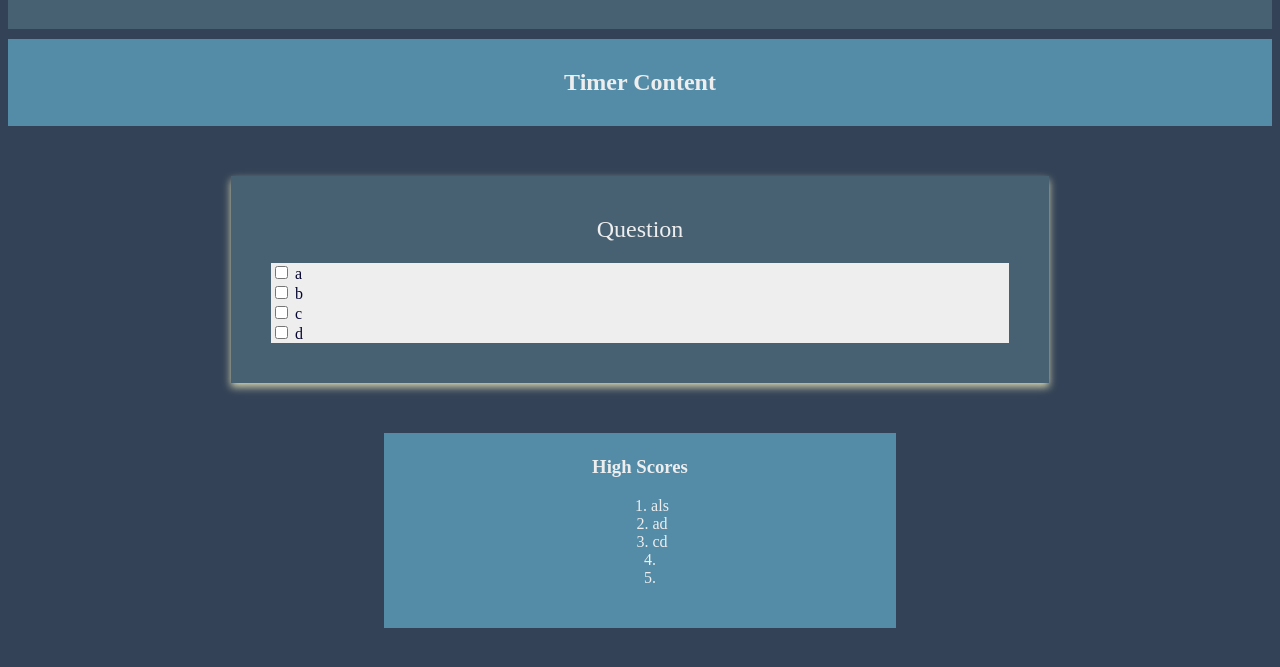
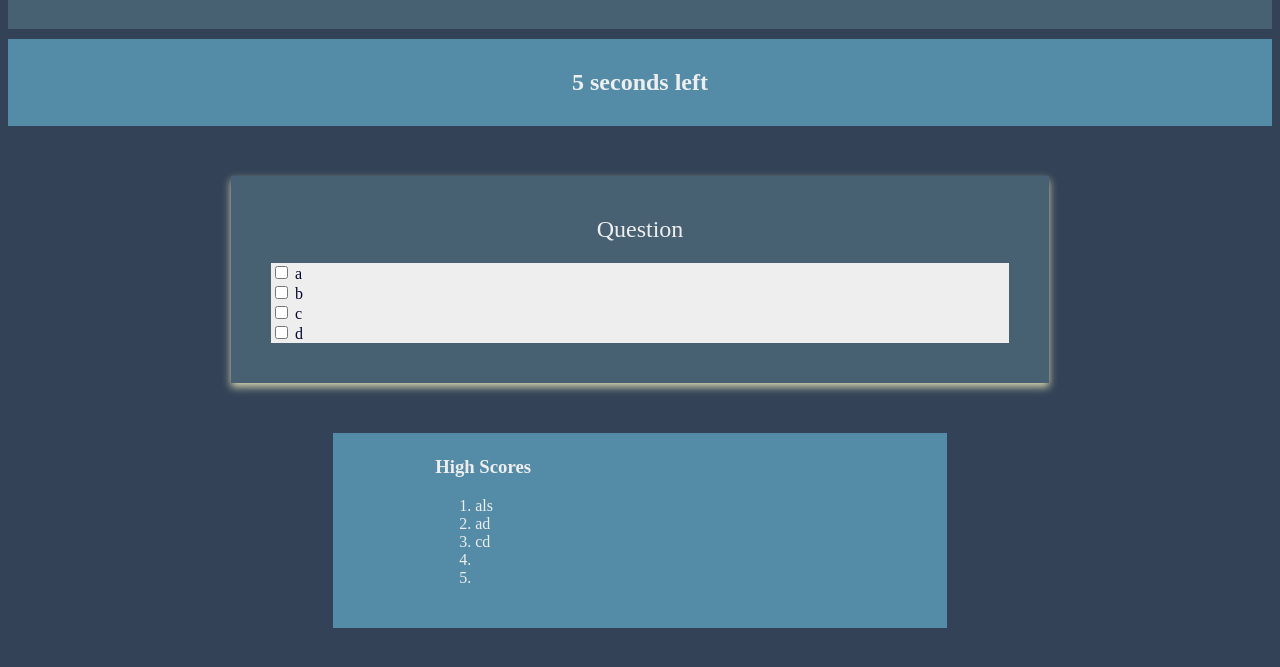
Before and after one commit to AndiS90/Javascript-Quiz, a plain HTML site: page index.html in a window 1280 px wide. Shown: the part 79-746 px from the top of the page. Drawn offline with Linux system fonts and the light colour scheme.

Commit message:
started js and linked it

```diff
--- /dev/null
+++ b/assets/script.js
@@ -0,0 +1,25 @@
+var timeElmnt = document.querySelector(".timer");
+
+var secondsLeft = 10;
+
+function setTime() {
+    // Sets interval in variable
+    var timerInterval = setInterval(function() {
+      secondsLeft--;
+      var pluralChar = secondsLeft > 1 ? "s" : "";
+      timeElmnt.textContent = secondsLeft + " second" +pluralChar+ " left";
+
+      if(secondsLeft === 0) {
+        // Stops execution of action at set interval
+        clearInterval(timerInterval);
+        // Calls function to create and append image
+        sendMessage();
+         }
+
+    }, 1000);
+  }
+
+  function sendMessage() {
+    timeElmnt.textContent = "You have run out of time ";
+         }
+    setTime();
--- a/assets/style.css
+++ b/assets/style.css
@@ -20,7 +20,7 @@ background-color: rgb(71, 96, 114);
 color: rgb(238, 238, 238);
 }
 
-.timer{
+.timebox{
 margin: auto;
 margin-top: 10px;
 padding: 10px;
@@ -63,17 +63,11 @@ color:rgb(6, 6, 48);
 
 
 .scores{
-display: flexbox;
 margin: auto;
-text-align: center;
 background-color: rgb(84, 140, 168);
 color: rgb(238, 238, 238);
 padding-bottom: 25px;
 padding-top:5px;
+padding-left: 8vw;
 width: 40vw;
 }
-
-.scores ol{
-flex-flow:column;
-justify-items: center;
-}
--- a/index.html
+++ b/index.html
@@ -13,8 +13,8 @@
 
 
     </header>
-    <section class="timer">
-        <h2>Timer Content</h2>
+    <section class= "timebox" >
+      <h2 class="timer"></h2>
 
     </section>
 
@@ -55,5 +55,7 @@
         </ol>
 
     </footer>
+
+    <script src="./assets/script.js"></script>
 </body>
 </html>
```
